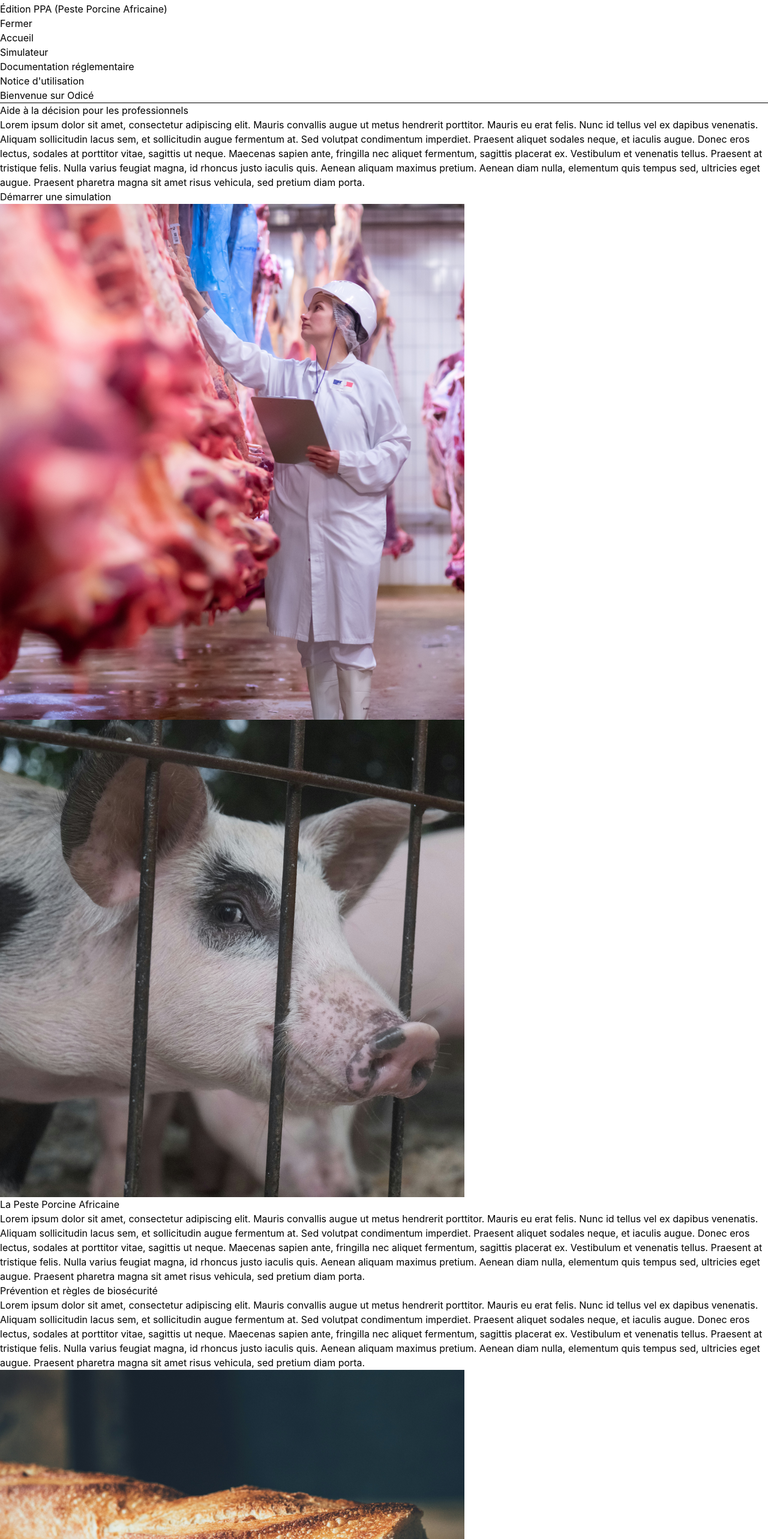
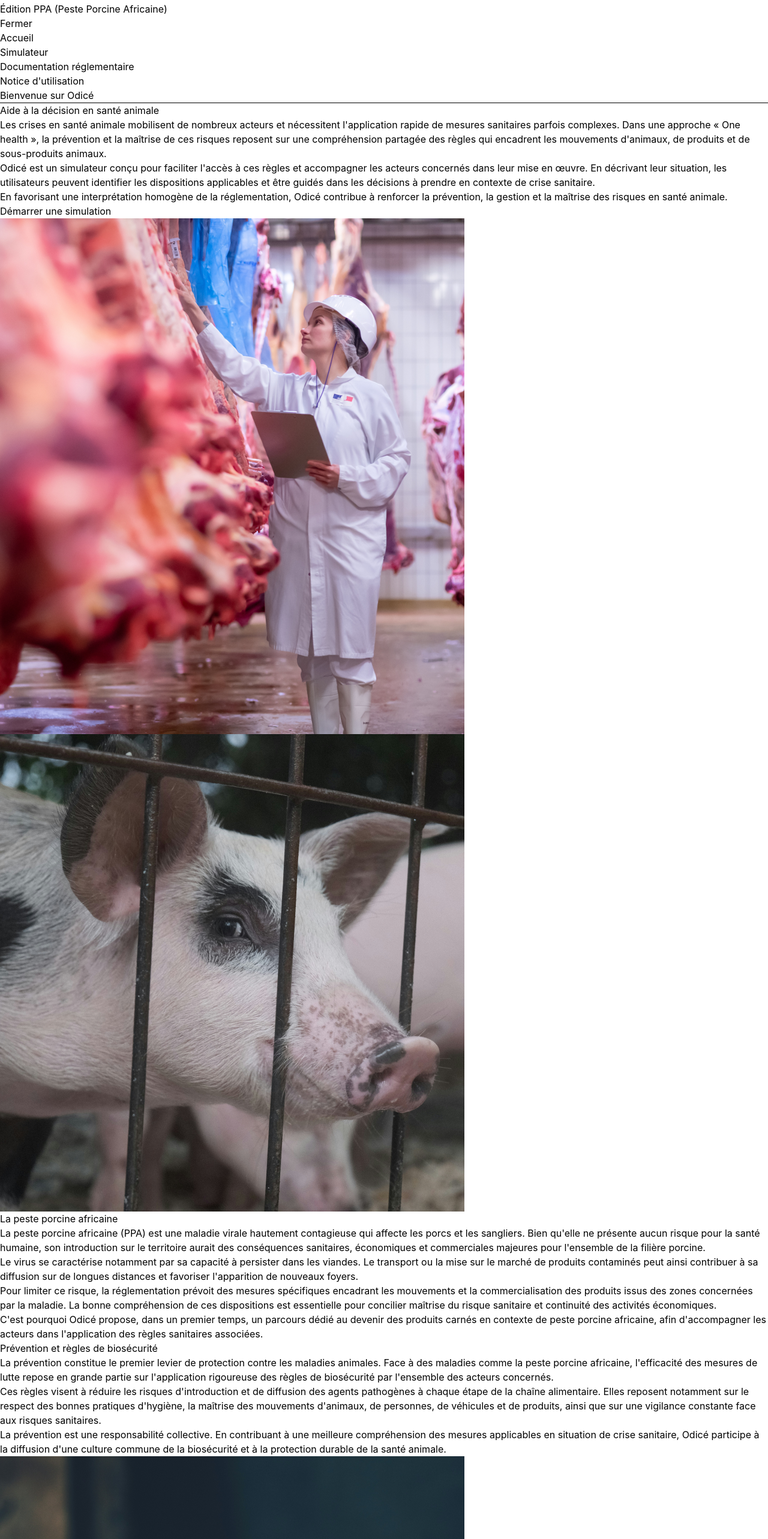
Before and after one commit to betagouv/odice, a React (Vite) app: page / in a window 1280 px wide. Shown: the part 234-2800 px from the top of the page at 60% size. Built offline with nearby package versions, Linux system fonts and the light colour scheme; no server answers.

Commit message:
feat: update landing wordings

```diff
--- a/src/features/home/pages/HomePage.tsx
+++ b/src/features/home/pages/HomePage.tsx
@@ -15,18 +15,23 @@ export function HomePage() {
         {/* Section 1 — Aide à la décision : texte à gauche, image à droite, CTA simulation */}
         <section className="fr-grid-row fr-grid-row--gutters fr-grid-row--top fr-mt-4w fr-mb-2w">
           <div className="fr-col-12 fr-col-md-8">
-            <h2>Aide à la décision pour les professionnels</h2>
+            <h2>Aide à la décision en santé animale</h2>
             <p>
-              Lorem ipsum dolor sit amet, consectetur adipiscing elit. Mauris convallis augue ut
-              metus hendrerit porttitor. Mauris eu erat felis. Nunc id tellus vel ex dapibus
-              venenatis. Aliquam sollicitudin lacus sem, et sollicitudin augue fermentum at. Sed
-              volutpat condimentum imperdiet. Praesent aliquet sodales neque, et iaculis augue.
-              Donec eros lectus, sodales at porttitor vitae, sagittis ut neque. Maecenas sapien
-              ante, fringilla nec aliquet fermentum, sagittis placerat ex. Vestibulum et venenatis
-              tellus. Praesent at tristique felis. Nulla varius feugiat magna, id rhoncus justo
-              iaculis quis. Aenean aliquam maximus pretium. Aenean diam nulla, elementum quis tempus
-              sed, ultricies eget augue. Praesent pharetra magna sit amet risus vehicula, sed
-              pretium diam porta.
+              Les crises en santé animale mobilisent de nombreux acteurs et nécessitent
+              l'application rapide de mesures sanitaires parfois complexes. Dans une approche « One
+              health », la prévention et la maîtrise de ces risques reposent sur une compréhension
+              partagée des règles qui encadrent les mouvements d'animaux, de produits et de
+              sous-produits animaux.
+            </p>
+            <p>
+              Odicé est un simulateur conçu pour faciliter l'accès à ces règles et accompagner les
+              acteurs concernés dans leur mise en œuvre. En décrivant leur situation, les
+              utilisateurs peuvent identifier les dispositions applicables et être guidés dans les
+              décisions à prendre en contexte de crise sanitaire.
+            </p>
+            <p>
+              En favorisant une interprétation homogène de la réglementation, Odicé contribue à
+              renforcer la prévention, la gestion et la maîtrise des risques en santé animale.
             </p>
             <Link to={ROUTES.SIMULATEURS} className="fr-btn fr-mt-2w">
               Démarrer une simulation
@@ -46,7 +51,7 @@ export function HomePage() {
         </section>
 
         {/* Section 2 — La PPA : image à gauche, texte à droite */}
-        <section className="fr-grid-row fr-grid-row--gutters fr-grid-row--top fr-mb-2w">
+        <section className="fr-grid-row fr-grid-row--gutters fr-grid-row--middle fr-mb-2w">
           <div className="fr-col-12 fr-col-md-4">
             <figure className="fr-content-media mt-0!" role="group">
               <div className="fr-content-media__img">
@@ -59,18 +64,28 @@ export function HomePage() {
             </figure>
           </div>
           <div className="fr-col-12 fr-col-md-8">
-            <h2>La Peste Porcine Africaine</h2>
+            <h2>La peste porcine africaine</h2>
             <p>
-              Lorem ipsum dolor sit amet, consectetur adipiscing elit. Mauris convallis augue ut
-              metus hendrerit porttitor. Mauris eu erat felis. Nunc id tellus vel ex dapibus
-              venenatis. Aliquam sollicitudin lacus sem, et sollicitudin augue fermentum at. Sed
-              volutpat condimentum imperdiet. Praesent aliquet sodales neque, et iaculis augue.
-              Donec eros lectus, sodales at porttitor vitae, sagittis ut neque. Maecenas sapien
-              ante, fringilla nec aliquet fermentum, sagittis placerat ex. Vestibulum et venenatis
-              tellus. Praesent at tristique felis. Nulla varius feugiat magna, id rhoncus justo
-              iaculis quis. Aenean aliquam maximus pretium. Aenean diam nulla, elementum quis tempus
-              sed, ultricies eget augue. Praesent pharetra magna sit amet risus vehicula, sed
-              pretium diam porta.
+              La peste porcine africaine (PPA) est une maladie virale hautement contagieuse qui
+              affecte les porcs et les sangliers. Bien qu'elle ne présente aucun risque pour la
+              santé humaine, son introduction sur le territoire aurait des conséquences sanitaires,
+              économiques et commerciales majeures pour l'ensemble de la filière porcine.
+            </p>
+            <p>
+              Le virus se caractérise notamment par sa capacité à persister dans les viandes. Le
+              transport ou la mise sur le marché de produits contaminés peut ainsi contribuer à sa
+              diffusion sur de longues distances et favoriser l'apparition de nouveaux foyers.
+            </p>
+            <p>
+              Pour limiter ce risque, la réglementation prévoit des mesures spécifiques encadrant
+              les mouvements et la commercialisation des produits issus des zones concernées par la
+              maladie. La bonne compréhension de ces dispositions est essentielle pour concilier
+              maîtrise du risque sanitaire et continuité des activités économiques.
+            </p>
+            <p>
+              C'est pourquoi Odicé propose, dans un premier temps, un parcours dédié au devenir des
+              produits carnés en contexte de peste porcine africaine, afin d'accompagner les acteurs
+              dans l'application des règles sanitaires associées.
             </p>
           </div>
         </section>
@@ -80,16 +95,23 @@ export function HomePage() {
           <div className="fr-col-12 fr-col-md-8">
             <h2>Prévention et règles de biosécurité</h2>
             <p>
-              Lorem ipsum dolor sit amet, consectetur adipiscing elit. Mauris convallis augue ut
-              metus hendrerit porttitor. Mauris eu erat felis. Nunc id tellus vel ex dapibus
-              venenatis. Aliquam sollicitudin lacus sem, et sollicitudin augue fermentum at. Sed
-              volutpat condimentum imperdiet. Praesent aliquet sodales neque, et iaculis augue.
-              Donec eros lectus, sodales at porttitor vitae, sagittis ut neque. Maecenas sapien
-              ante, fringilla nec aliquet fermentum, sagittis placerat ex. Vestibulum et venenatis
-              tellus. Praesent at tristique felis. Nulla varius feugiat magna, id rhoncus justo
-              iaculis quis. Aenean aliquam maximus pretium. Aenean diam nulla, elementum quis tempus
-              sed, ultricies eget augue. Praesent pharetra magna sit amet risus vehicula, sed
-              pretium diam porta.
+              La prévention constitue le premier levier de protection contre les maladies animales.
+              Face à des maladies comme la peste porcine africaine, l'efficacité des mesures de
+              lutte repose en grande partie sur l'application rigoureuse des règles de biosécurité
+              par l'ensemble des acteurs concernés.
+            </p>
+            <p>
+              Ces règles visent à réduire les risques d'introduction et de diffusion des agents
+              pathogènes à chaque étape de la chaîne alimentaire. Elles reposent notamment sur le
+              respect des bonnes pratiques d'hygiène, la maîtrise des mouvements d'animaux, de
+              personnes, de véhicules et de produits, ainsi que sur une vigilance constante face aux
+              risques sanitaires.
+            </p>
+            <p>
+              La prévention est une responsabilité collective. En contribuant à une meilleure
+              compréhension des mesures applicables en situation de crise sanitaire, Odicé participe
+              à la diffusion d'une culture commune de la biosécurité et à la protection durable de
+              la santé animale.
             </p>
           </div>
           <div className="fr-col-12 fr-col-md-4">
```
